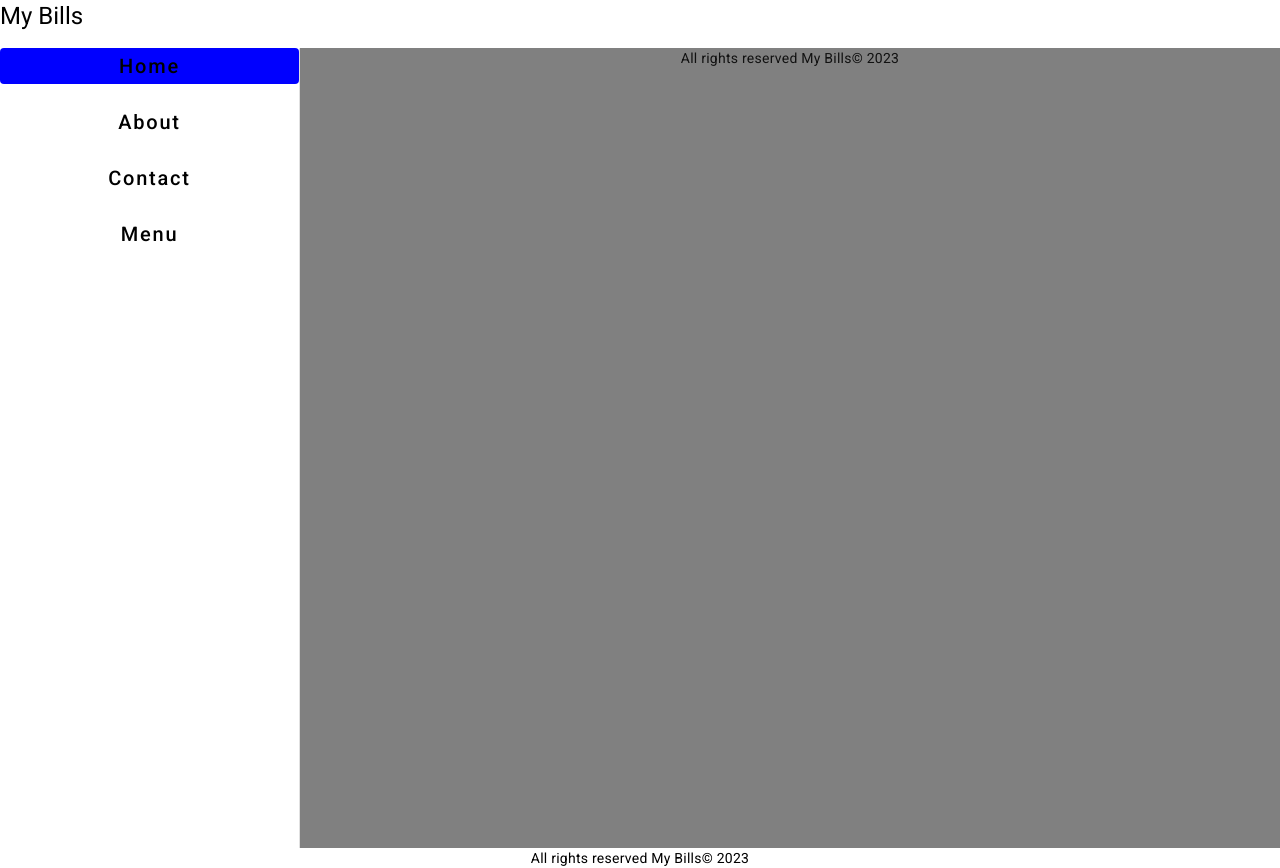
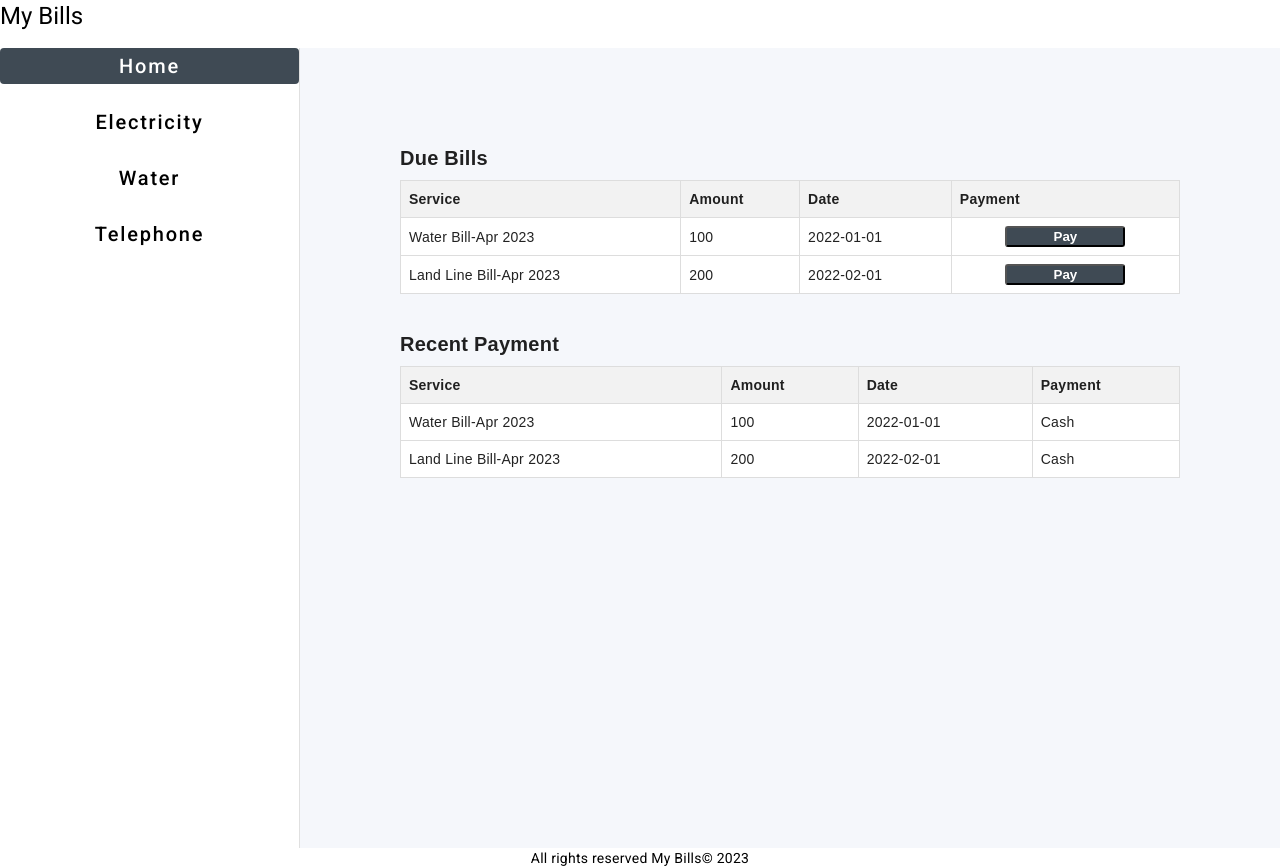
Before and after one commit to RawanGamalElDin12/E-Billing_system, an Angular app: page / in a window 1280 px wide. Built offline with nearby package versions, Linux system fonts and the light colour scheme.

Commit message:
Add HomePage

```diff
--- /dev/null
+++ b/src/app/Services/users-data.service.ts
@@ -0,0 +1,103 @@
+import { Injectable } from '@angular/core';
+
+@Injectable({
+  providedIn: 'root'
+})
+export class UsersDataService {
+  private users = [
+    {
+      id: 1,
+      name: 'John Doe',
+      email: 'johndoe@example.com',
+      password : '1234',
+      bills: [
+        { Service: "Water Bill-Apr 2023",Type:"Electricity", amount: 100, date: '2022-01-01' },
+        { Service: "Land Line Bill-Apr 2023", Type:"Land Line", amount: 200, date: '2022-02-01' },
+
+      ],
+      recentPayment: [
+        { Service: "Water Bill-Apr 2023",Type:"Electricity", amount: 100, date: '2022-01-01', PaymentType:'Cash' },
+        { Service: "Land Line Bill-Apr 2023", Type:"Land Line", amount: 200, date: '2022-02-01',PaymentType:'Cash' },
+
+      ]
+    },
+    {
+      id: 2,
+      name: 'Jane Smith',
+      email: 'janesmith@example.com',
+      password : '1234',
+
+      bills: [
+        { Service: "Water Bill-Apr 2023",Type:"Electricity", amount: 100, date: '2022-01-01' },
+        { Service: "Land Line Bill-Apr 2023", Type:"Land Line", amount: 200, date: '2022-02-01' },
+      ],
+      recentPayment: [
+        { Service: "Water Bill-Apr 2023",Type:"Electricity", amount: 100, date: '2022-01-01', PaymentType:'Cash' },
+        { Service: "Land Line Bill-Apr 2023", Type:"Land Line", amount: 200, date: '2022-02-01',PaymentType:'Cash' },
+
+      ]
+
+    },
+    {
+      id: 3,
+      name: 'Bob Johnson',
+      email: 'bobjohnson@example.com',
+      password : '1234',
+
+      bills: [
+        { Service: "Water Bill-Apr 2023",Type:"Electricity", amount: 100, date: '2022-01-01' },
+        { Service: "Land Line Bill-Apr 2023", Type:"Land Line", amount: 200, date: '2022-02-01' },
+      ],
+      recentPayment: [
+        { Service: "Water Bill-Apr 2023",Type:"Electricity", amount: 100, date: '2022-01-01', PaymentType:'Cash' },
+        { Service: "Land Line Bill-Apr 2023", Type:"Land Line", amount: 200, date: '2022-02-01',PaymentType:'Cash' },
+
+      ]
+
+    }
+  ];
+
+  constructor() { }
+  getUserBills(userId: number) {
+    const user = this.getUserById(userId);
+    if (user) {
+      return user.bills;
+    }
+    return [];
+  }
+  getRecentPayment(userId: number) {
+    const user = this.getUserById(userId);
+    if (user) {
+      return user.recentPayment;
+    }
+    return [];
+  }
+
+  getUsers() {
+    return this.users;
+  }
+
+  getUserById(id: number) {
+    return this.users.find(user => user.id === id);
+  }
+
+  addUser(user: any) {
+    this.users.push(user);
+  }
+
+  updateUser(user: any) {
+    const index = this.users.findIndex(u => u.id === user.id);
+    if (index !== -1) {
+      this.users[index] = user;
+    }
+  }
+
+  deleteUser(id: number) {
+    const index = this.users.findIndex(user => user.id === id);
+    if (index !== -1) {
+      this.users.splice(index, 1);
+    }
+
+
+}
+}
--- /dev/null
+++ b/src/app/homepage/homepage.component.css
@@ -0,0 +1,44 @@
+#home{
+    margin: 80px;
+    padding: 20px
+}
+.bold{
+    font-weight: 900;
+    font-family: Arial;
+    font-size: 20px;
+}
+
+    th {
+        padding-top: 12px;
+        padding-bottom: 12px;
+        text-align: left;
+        background-color: #F2F2F2;
+
+      }
+      table{
+        font-family: Arial, Helvetica, sans-serif;
+        border-collapse: collapse;
+        width: 100%;
+
+      }
+      td,th{
+        border: 1px solid #ddd;
+        padding: 8px;
+
+      }
+      td{
+        background-color: white;
+      }
+      button{
+        font-weight: 900;
+        background-color: #3F4A54;
+        color: white;
+        cursor: pointer;
+        border-radius: 3px;
+        width: 120px;
+        font-family: Arial, Helvetica, sans-serif;
+      }
+      #btnDiv
+      {
+        text-align: center;
+      }
--- /dev/null
+++ b/src/app/homepage/homepage.component.html
@@ -0,0 +1,42 @@
+<div id="home">
+    <p class="bold"> Due Bills</p>
+
+    <table>
+        <thead>
+          <tr>
+            <th>Service</th>
+            <th>Amount</th>
+            <th>Date</th>
+            <th>Payment</th>
+          </tr>
+        </thead>
+        <tbody>
+          <tr *ngFor="let bill of bills">
+            <td>{{ bill.Service }}</td>
+            <td>{{ bill.amount }}</td>
+            <td>{{ bill.date }}</td>
+            <td id="btnDiv"><button >Pay</button></td>
+          </tr>
+        </tbody>
+      </table>
+  <br> <br>
+    <p class="bold" >Recent Payment</p>
+    <table>
+        <thead>
+          <tr>
+            <th>Service</th>
+            <th>Amount</th>
+            <th>Date</th>
+            <th>Payment</th>
+          </tr>
+        </thead>
+        <tbody>
+          <tr *ngFor="let payment of recentPayment">
+            <td>{{ payment.Service }}</td>
+            <td>{{ payment.amount }}</td>
+            <td>{{ payment.date }}</td>
+            <td>{{payment.PaymentType}}</td>
+          </tr>
+        </tbody>
+      </table>
+</div>
--- /dev/null
+++ b/src/app/homepage/homepage.component.ts
@@ -0,0 +1,21 @@
+import { Component } from '@angular/core';
+import { UsersDataService } from '../Services/users-data.service';
+
+@Component({
+  selector: 'app-homepage',
+  templateUrl: './homepage.component.html',
+  styleUrls: ['./homepage.component.css']
+})
+export class HomepageComponent {
+  userId = 1;
+  bills: any[]=[];
+  recentPayment: any[] = [];
+
+  constructor( private userService: UsersDataService) {  }
+
+  ngOnInit() {
+    this.bills = this.userService.getUserBills(this.userId);
+    this.recentPayment = this.userService.getRecentPayment(this.userId);
+  }
+
+}
--- a/src/app/sidenav/sidenav.component.css
+++ b/src/app/sidenav/sidenav.component.css
@@ -4,7 +4,7 @@
 
   .mat-sidenav-content {
     height: 100%;
-    background-color: grey;
+    background-color: #F5F7FB;
   }
   .mat-sidenav {
     width: 300px;
@@ -18,7 +18,9 @@
     width: 100%;
   }
   .active-link {
-    background-color: blue; /* set the background color for the active link */
+    color: white !important;
+    background-color: #3F4A54; /* set the background color for the active link */
+
   }
   .menuu
   {
--- a/src/app/sidenav/sidenav.component.html
+++ b/src/app/sidenav/sidenav.component.html
@@ -2,14 +2,11 @@
     <mat-sidenav #sidenav mode="side" opened>
       <!-- Add your navigation links here -->
       <div><a mat-button routerLink="/"  routerLinkActive="active-link"  [routerLinkActiveOptions]="{ exact: true }" >Home</a></div><br>
-      <div><a mat-button routerLink="/about" routerLinkActive="active-link">About</a></div><br>
-      <div><a mat-button routerLink="/contact" routerLinkActive="active-link">Contact</a></div><br>
-      <mat-menu #menu="matMenu" class="menuu">
-       <div> <a mat-menu-item routerLink="/">Home</a></div>
-       <div> <a mat-menu-item routerLink="/about">About</a></div>
-        <div><a mat-menu-item routerLink="/contact">Contact</a></div>
-      </mat-menu>
-      <div ><button id="menu" mat-button [matMenuTriggerFor]="menu">Menu</button></div>
+      <div><a mat-button routerLink="/about" routerLinkActive="active-link">Electricity</a></div><br>
+      <div><a mat-button routerLink="/contact" routerLinkActive="active-link">Water</a></div><br>
+      <div><a mat-button  routerLinkActive="active-link">Telephone</a></div><br>
+
+
 
     </mat-sidenav>
     <mat-sidenav-content>
@@ -17,3 +14,40 @@
       <router-outlet></router-outlet>
     </mat-sidenav-content>
   </mat-sidenav-container>
+
+  <!--<mat-sidenav-container class="sidenav-container">
+    <mat-sidenav #sidenav mode="side" opened>
+      <div><a mat-button routerLink="/" routerLinkActive="active-link" [routerLinkActiveOptions]="{ exact: true }">Home</a></div><br>
+      <mat-expansion-panel #submenu>
+        <mat-expansion-panel-header>
+          <mat-panel-title>Electricity</mat-panel-title>
+        </mat-expansion-panel-header>
+        <div><a mat-menu-item routerLink="/electricity/billing">Billing</a></div>
+        <div><a mat-menu-item routerLink="/electricity/payments">Payments</a></div>
+      </mat-expansion-panel>
+      <div><a mat-button routerLink="/contact" routerLinkActive="active-link">Water</a></div><br>
+      <mat-menu #menu="matMenu" class="menuu">
+        <div><a mat-menu-item routerLink="/">Home</a></div>
+        <div><a mat-menu-item routerLink="/about">About</a></div>
+        <div><a mat-menu-item routerLink="/contact">Contact</a></div>
+      </mat-menu>
+      <div><button id="menu" mat-button [matMenuTriggerFor]="menu">Telephone</button></div>
+      <mat-menu #menu="matMenu" class="menuu">
+        <div> <a mat-menu-item routerLink="/">Home</a></div>
+        <div> <a mat-menu-item routerLink="/about">About</a></div>
+         <div><a mat-menu-item routerLink="/contact">Contact</a></div>
+       </mat-menu>
+       <div ><button id="menu" mat-button [matMenuTriggerFor]="menu">Telephone</button></div>
+       <div>
+        <button mat-button [matMenuTriggerFor]="submenu">Electricity</button>
+        <mat-menu #submenu="matMenu">
+          <a mat-menu-item routerLink="/electricity/billing">Billing</a>
+          <a mat-menu-item routerLink="/electricity/payments">Payments</a>
+        </mat-menu>
+      </div><br>
+    </mat-sidenav>
+    <mat-sidenav-content>
+
+      <router-outlet></router-outlet>
+    </mat-sidenav-content>
+  </mat-sidenav-container> -->
```
Also changed, not shown: src/app/app.module.ts (+14 -5 lines), 2 other files (tests, documents, lock files or other folders).
